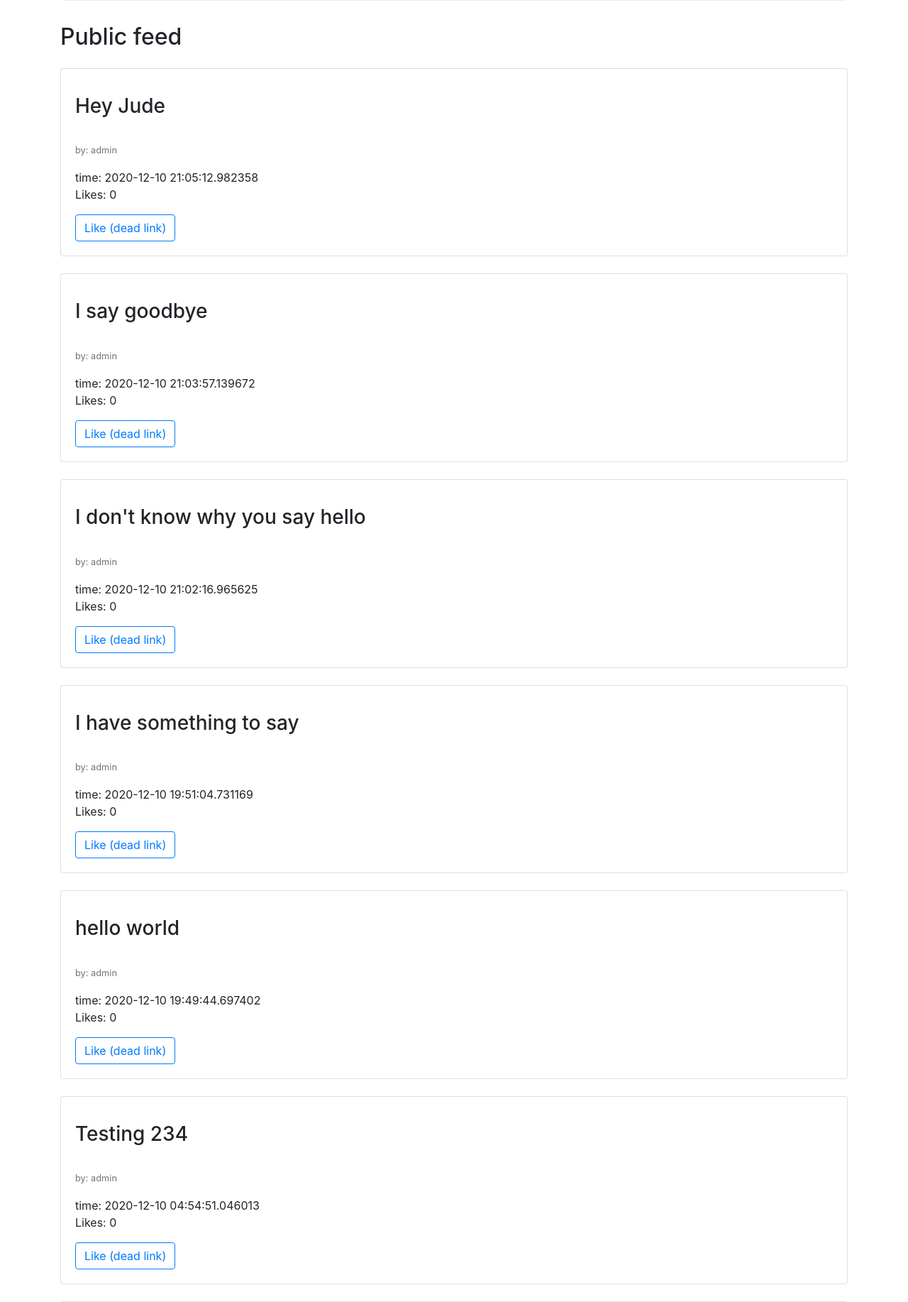
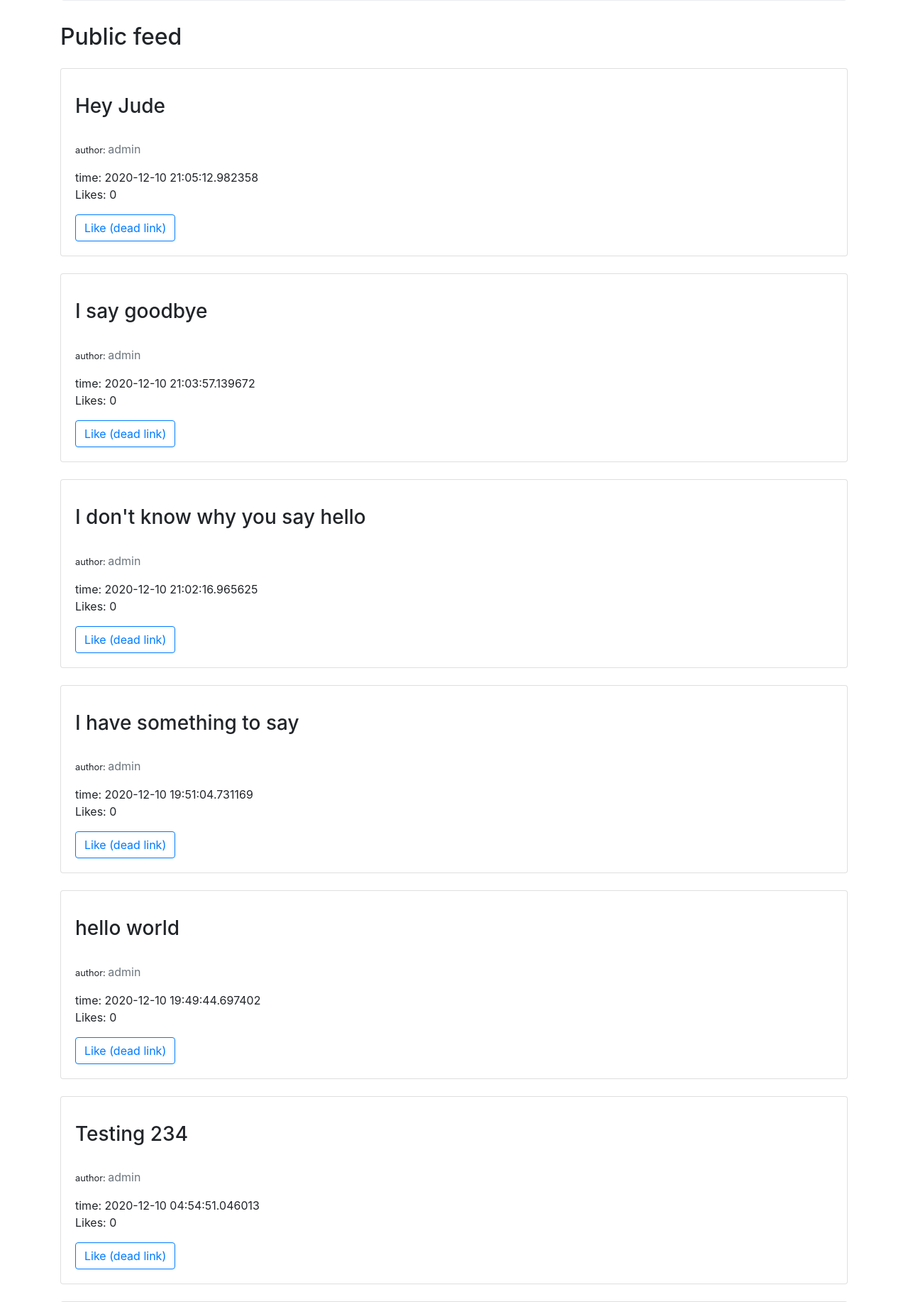
Before and after one commit to thejasonlee/twitter_clone, a Flask app: page / in a window 1280 px wide. Shown: the part 454-2288 px from the top of the page at 71% size. Run offline with Flask 2, Linux system fonts and the light colour scheme; data comes from the database, SQL or seed files in the repository; some libraries are stand-ins or nearby versions.

Commit message:
added link to user page in for author

```diff
--- a/project/templates/home.html
+++ b/project/templates/home.html
@@ -31,7 +31,7 @@
                     <p class="card-text">
                         <p>
                             <h3>{{ post_dict.post.content }} </h3><br>
-                            <small class="text-muted">by: {{ post_dict.author }}</small>
+                            <small>author: </small><a class="text-muted" href="{{ url_for('user', username=post_dict.post.author.username) }}">{{ post_dict.author }}</a>
                         </p>
                         <p>
                             time: {{ post_dict.post.timestamp }} <br>
```
